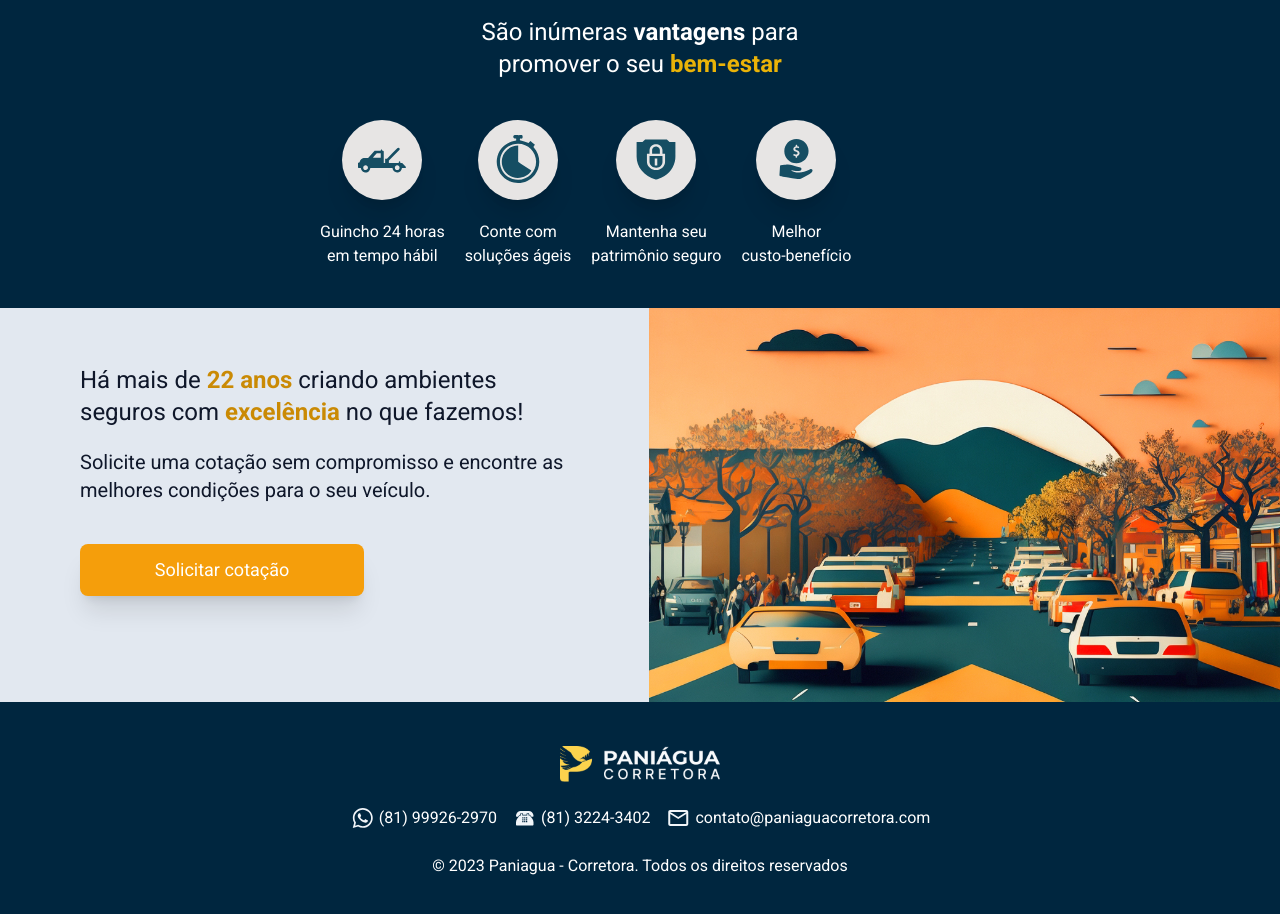
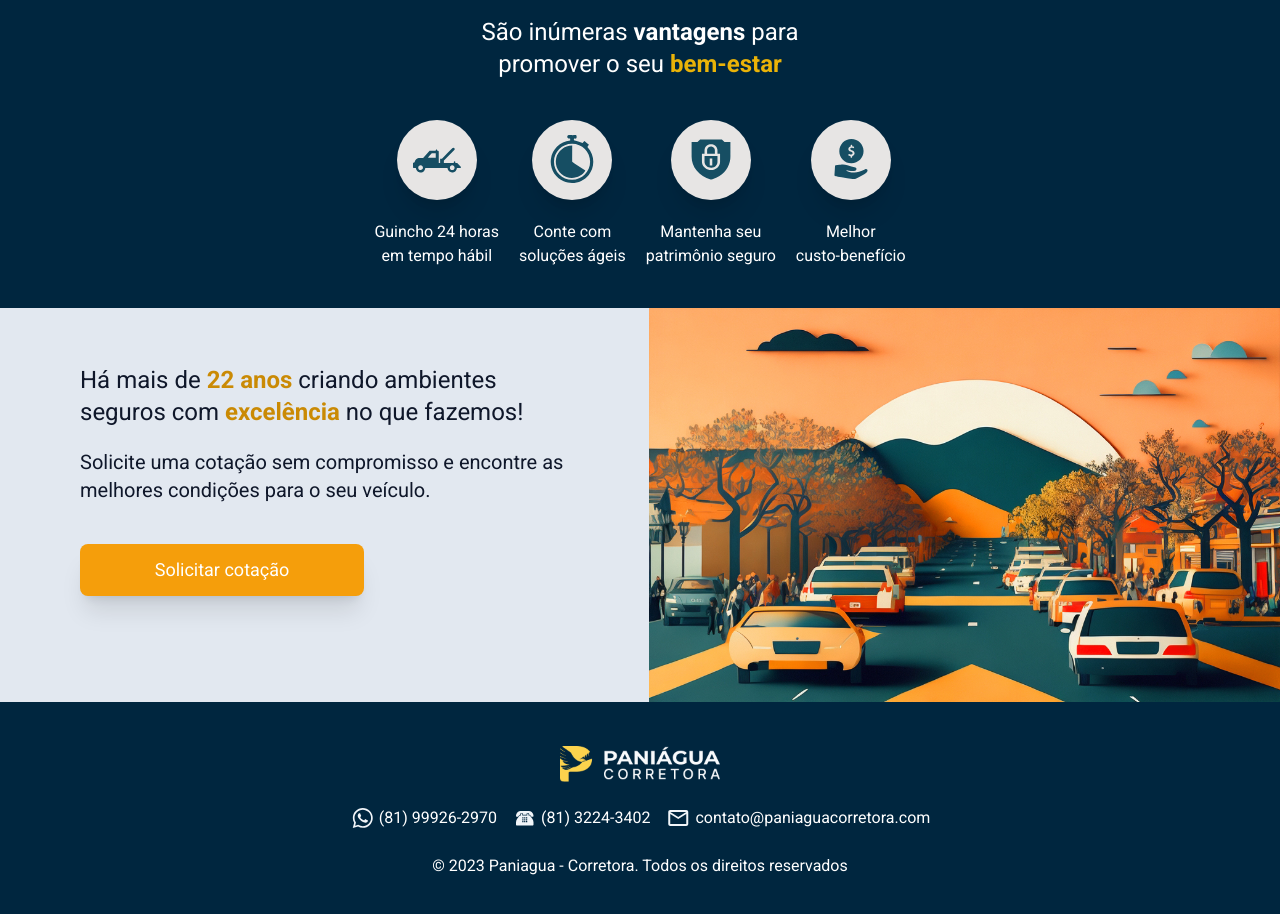
Before and after one commit to matheusmfl/landing-paniagua-auto, a Next.js app: page / in a window 1280 px wide. Shown: the part 2580-3494 px from the top of the page. Built offline with nearby package versions, Linux system fonts and the light colour scheme.

Commit message:
Add center div

```diff
--- a/src/components/Section4.tsx
+++ b/src/components/Section4.tsx
@@ -26,7 +26,7 @@ export function Section4() {
         <span className="font-bold text-yellow-500"> bem-estar</span>
       </h2>
 
-      <div className="grid grid-cols-2 grid-rows-2 gap-y-10 lg:flex lg:gap-5 lg:cursor-pointer">
+      <div className="grid grid-cols-2 grid-rows-2 gap-y-10 lg:flex lg:gap-5 lg:justify-center lg:cursor-pointer">
         <div className="flex flex-col gap-5 items-center">
           <ItemIcon>
             <Image src={icon1} alt="ícone de um Guincho" />
```
